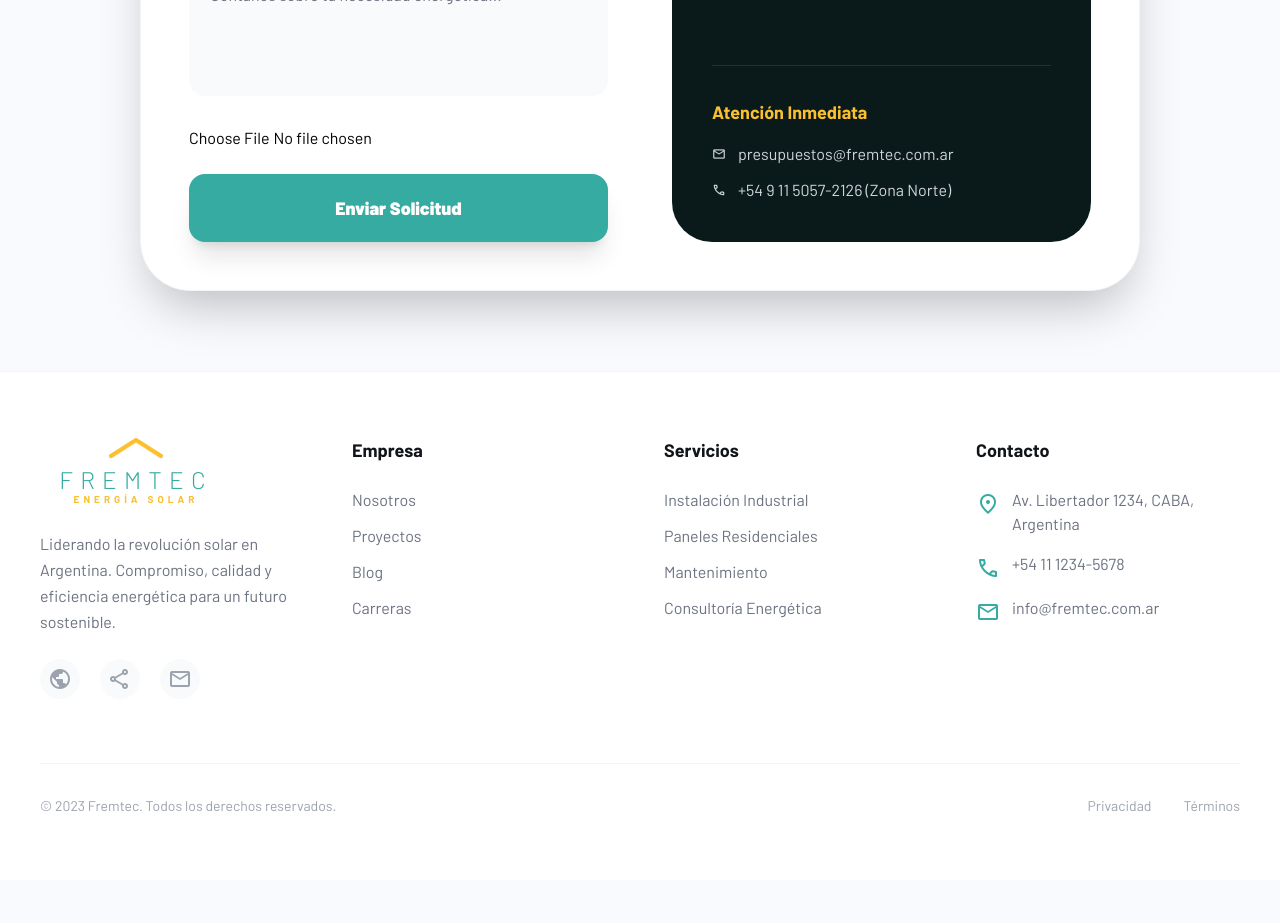
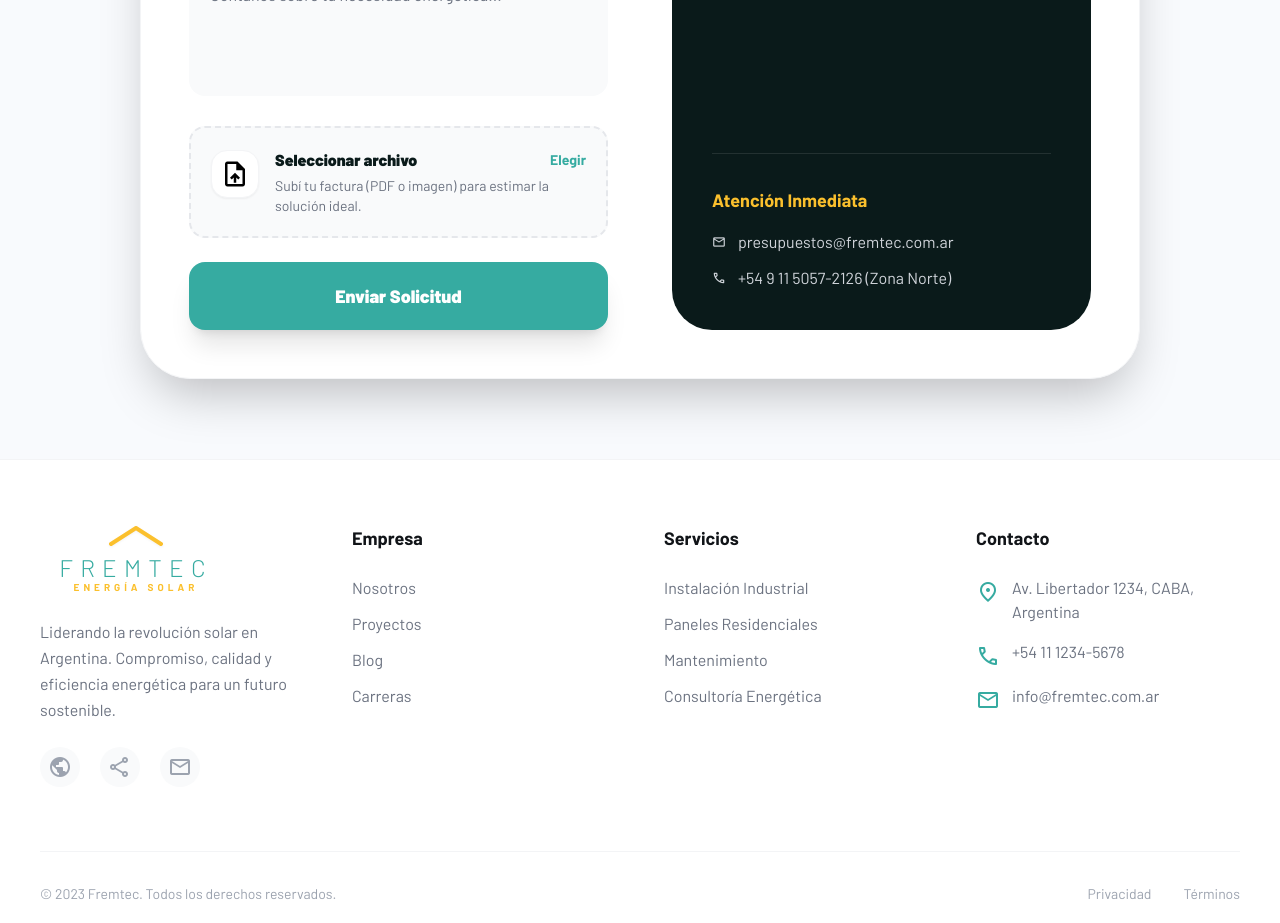
Before and after one commit to JCM200309/fremtec, a React (Vite) app: page /presupuesto in a window 1280 px wide. Shown: the part 1020-1943 px from the top of the page. Before the commit the page ends 1900 px from the top, so only its background shows below. Built offline with nearby package versions, Linux system fonts and the light colour scheme; the HTML template or start-up script is replaced by a standard one.

Commit message:
Cambio boton de subida de factura

```diff
--- a/components/FileUploader.tsx
+++ b/components/FileUploader.tsx
@@ -1,5 +1,5 @@
 // FileUploader.tsx
-import { ChangeEvent } from "react";
+import React, { ChangeEvent, useId } from "react";
 
 type UploadStatus = "idle" | "uploading" | "success" | "error";
 
@@ -10,25 +10,154 @@ type Props = {
   setFileStatus: (s: UploadStatus) => void;
 };
 
+function formatKB(bytes: number) {
+  return `${(bytes / 1024).toFixed(1)} KB`;
+}
+
+function getFileKind(file: File | null) {
+  if (!file) return "none";
+  const name = file.name.toLowerCase();
+  if (name.endsWith(".pdf")) return "pdf";
+  if (name.endsWith(".png") || name.endsWith(".jpg") || name.endsWith(".jpeg")) return "image";
+  return "other";
+}
+
+function FileIcon({ kind }: { kind: "pdf" | "image" | "other" | "none" }) {
+  // Material Symbols (vos ya los usás en tu proyecto)
+  const icon =
+    kind === "pdf" ? "picture_as_pdf" :
+    kind === "image" ? "image" :
+    kind === "other" ? "attach_file" :
+    "upload_file";
+
+  return (
+    <span className="material-symbols-outlined text-3xl">
+      {icon}
+    </span>
+  );
+}
+
 export default function FileUploader({ file, setFile, fileStatus, setFileStatus }: Props) {
+  const inputId = useId();
+  const kind = getFileKind(file);
+
   function handleFileChange(e: ChangeEvent<HTMLInputElement>) {
     const selected = e.target.files?.[0] ?? null;
     setFile(selected);
     setFileStatus("idle");
   }
 
+  function clearFile() {
+    setFile(null);
+    setFileStatus("idle");
+    // Tip: no podemos setear value del input file (seguridad),
+    // pero al ocultarlo y depender del estado ya queda bien.
+  }
+
+  const hintText =
+    file
+      ? "Archivo seleccionado"
+      : "Subí tu factura (PDF o imagen) para estimar la solución ideal.";
+
+  const statusText =
+    fileStatus === "uploading" ? "Subiendo..." :
+    fileStatus === "success" ? "Archivo cargado ✔" :
+    fileStatus === "error" ? "Error al subir. Probá de nuevo." :
+    "";
+
+  const statusClass =
+    fileStatus === "uploading" ? "text-gray-600" :
+    fileStatus === "success" ? "text-green-700" :
+    fileStatus === "error" ? "text-red-700" :
+    "text-gray-500";
+
   return (
-    <div>
-      <input type="file" onChange={handleFileChange} accept=".pdf,.png,.jpg,.jpeg" />
+    <div className="space-y-3">
+      {/* Input real oculto */}
+      <input
+        id={inputId}
+        type="file"
+        onChange={handleFileChange}
+        accept=".pdf,.png,.jpg,.jpeg"
+        className="hidden"
+      />
 
+      {/* Área clickeable (label dispara el input) */}
+      <label
+        htmlFor={inputId}
+        className={[
+          "group block w-full cursor-pointer rounded-2xl border-2 border-dashed",
+          "bg-gray-50 px-5 py-5 transition-all",
+          "hover:bg-white hover:border-primary/60 hover:shadow-lg",
+          file ? "border-primary/40" : "border-gray-200",
+          fileStatus === "error" ? "border-red-300 bg-red-50/40" : "",
+          fileStatus === "success" ? "border-green-300 bg-green-50/40" : "",
+        ].join(" ")}
+      >
+        <div className="flex items-start gap-4">
+          {/* Ícono */}
+          <div
+            className={[
+              "mt-0.5 flex h-12 w-12 items-center justify-center rounded-2xl",
+              "bg-white shadow-sm border border-gray-100",
+              "group-hover:shadow-md transition",
+            ].join(" ")}
+          >
+            <FileIcon kind={kind === "none" ? "none" : kind} />
+          </div>
+
+          {/* Textos */}
+          <div className="flex-1">
+            <div className="flex items-center justify-between gap-3">
+              <p className="font-black text-background-dark">
+                {file ? file.name : "Seleccionar archivo"}
+              </p>
+
+              {/* Botoncito “Cambiar” visual (igual abre selector porque todo es label) */}
+              <span className="text-sm font-bold text-primary group-hover:underline">
+                {file ? "Cambiar" : "Elegir"}
+              </span>
+            </div>
+
+            <p className="mt-1 text-sm text-gray-500">
+              {hintText}
+            </p>
+
+            {file && (
+              <p className="mt-2 text-xs text-gray-400">
+                Tamaño: {formatKB(file.size)} • Formatos: PDF, JPG, PNG
+              </p>
+            )}
+
+            {statusText && (
+              <p className={`mt-2 text-sm font-semibold ${statusClass}`}>
+                {statusText}
+              </p>
+            )}
+          </div>
+        </div>
+      </label>
+
+      {/* Acciones abajo cuando hay archivo */}
       {file && (
-        <div>
-          <p>File name: {file.name}</p>
-          <p>Size: {(file.size / 1024).toFixed(2)} KB</p>
+        <div className="flex items-center justify-between rounded-2xl bg-white border border-gray-100 px-4 py-3 shadow-sm">
+          <div className="flex items-center gap-3">
+            <span className="material-symbols-outlined text-gray-600">description</span>
+            <div className="leading-tight">
+              <p className="text-sm font-bold text-background-dark">{file.name}</p>
+              <p className="text-xs text-gray-500">{formatKB(file.size)}</p>
+            </div>
+          </div>
+
+          <button
+            type="button"
+            onClick={clearFile}
+            className="rounded-xl px-3 py-2 text-sm font-black text-red-600 hover:bg-red-50 transition"
+          >
+            Quitar
+          </button>
         </div>
       )}
-
-      {fileStatus === "uploading" && <p>Subiendo...</p>}
     </div>
   );
 }
```
